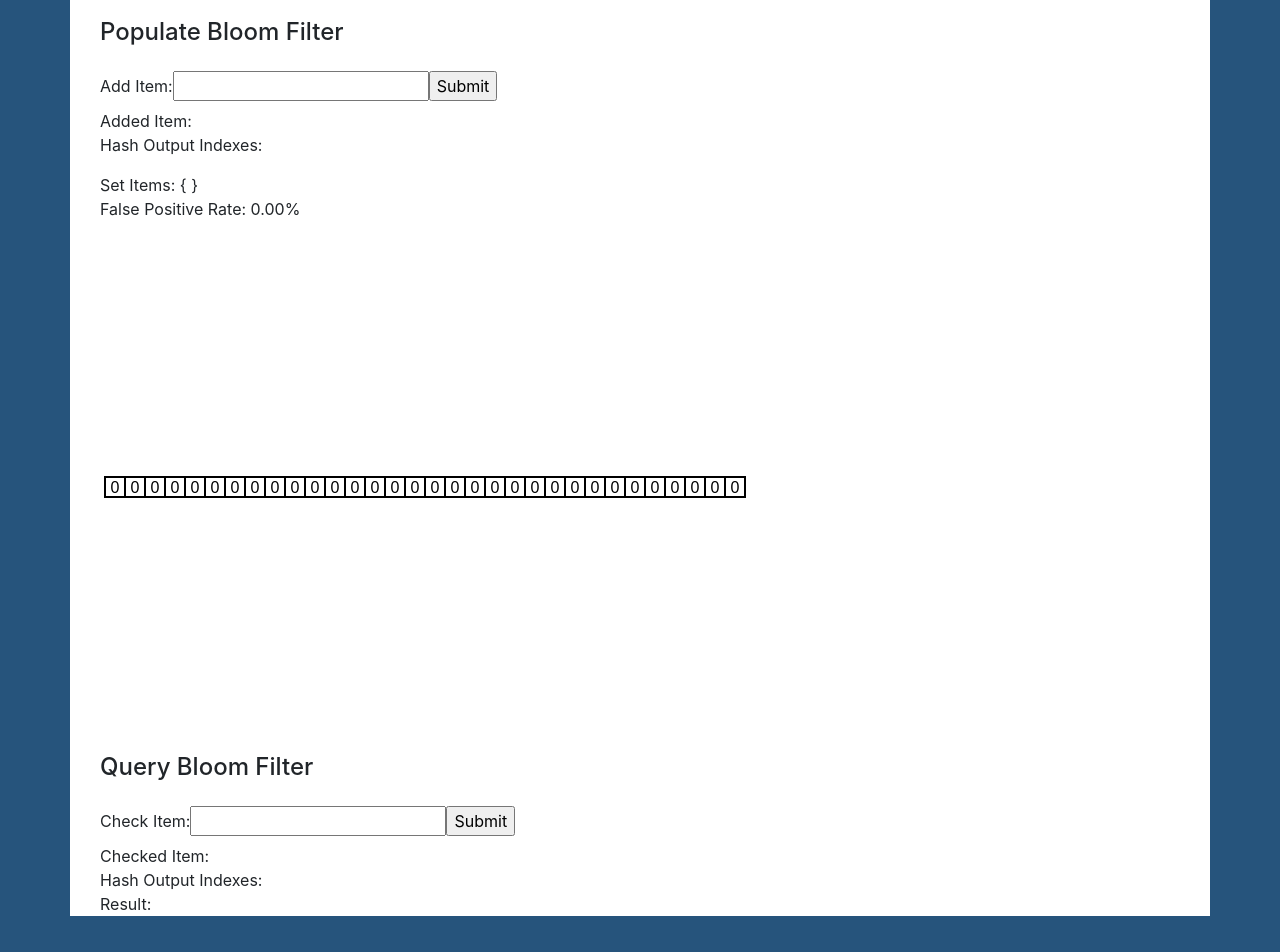
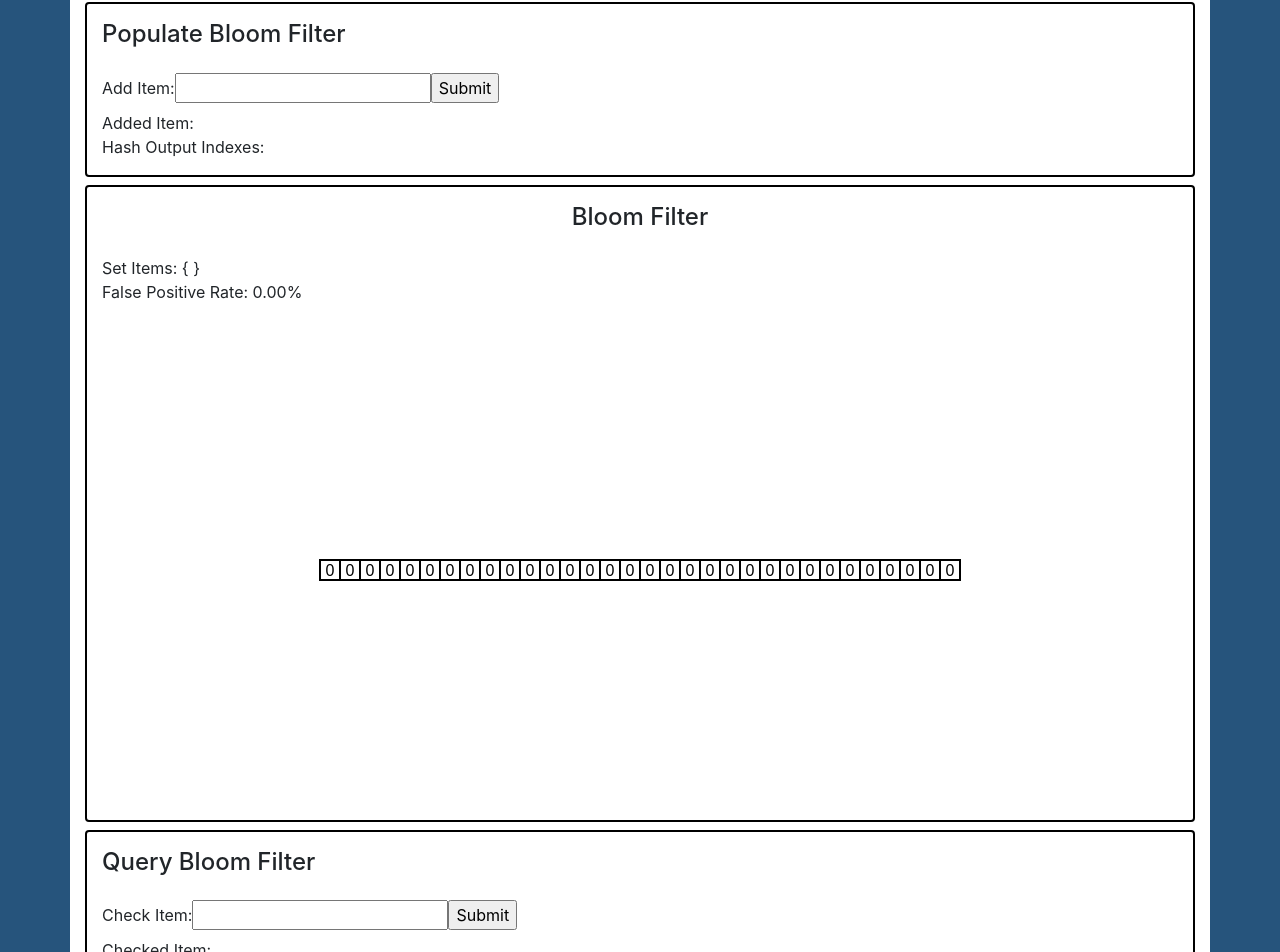
Before and after one commit to ellisandrews/bloom, a React (Create React App) app: page / in a window 1280 px wide. Shown: the part 110-1062 px from the top of the page. Built offline with nearby package versions, Linux system fonts and the light colour scheme.

Commit message:
Move FilterData into FilterContainer

```diff
--- a/src/AddContainer.js
+++ b/src/AddContainer.js
@@ -2,16 +2,14 @@ import React from 'react'
 import { Container } from 'react-bootstrap'
 import AddedItem from './AddedItem'
 import AddForm from './AddForm'
-import FilterData from './FilterData'
 
 
 const AddContainer = () => {
   return (
-    <Container id="AddContainer">
+    <Container id="AddContainer" className="border-black rounded my-2">
       <h4 className="py-3">Populate Bloom Filter</h4>
       <AddForm/>
       <AddedItem/>
-      <FilterData/>
     </Container>
   )
 }
--- a/src/App.css
+++ b/src/App.css
@@ -0,0 +1,3 @@
+.border-black {
+    border: 2px solid black;
+}
--- a/src/App.js
+++ b/src/App.js
@@ -1,16 +1,17 @@
 import React from 'react'
 import { Container } from 'react-bootstrap'
 import AddContainer from './AddContainer'
-import BitArray from './BitArray'
 import CheckContainer from './CheckContainer'
+import FilterContainer from './FilterContainer'
+import './App.css'
 
 
 const App = () => {
   return (
-    <Container id="App" className="bg-white my-2">
+    <Container id="App" className="bg-white my-2 rounded">
       <h1 className="py-4 text-center">Bloom Filter Visualizer</h1>
       <AddContainer/>
-      <BitArray/>
+      <FilterContainer/>
       <CheckContainer/>
     </Container>
   )
--- a/src/BitArray.js
+++ b/src/BitArray.js
@@ -92,6 +92,7 @@ class BitArray extends Component {
 
   render() {
     return (
+      <div className="text-center">
         <svg width="680" height="500">
           <defs>
             <marker id="arrowhead" markerWidth="5" markerHeight="5" refX="0" refY="2.5" orient="auto">
@@ -102,6 +103,7 @@ class BitArray extends Component {
           {this.renderSquares()}
           {this.rendercheckedItem()}
         </svg>
+      </div>
     )
   }
 }
--- a/src/CheckContainer.js
+++ b/src/CheckContainer.js
@@ -6,7 +6,7 @@ import CheckForm from './CheckForm'
 
 const CheckContainer = () => {
   return (
-    <Container id="CheckContainer">
+    <Container id="CheckContainer" className="border-black rounded my-2">
       <h4 className="py-3">Query Bloom Filter</h4>
       <CheckForm/>
       <CheckedItem/>
--- /dev/null
+++ b/src/FilterContainer.js
@@ -0,0 +1,18 @@
+import React from 'react'
+import { Container } from 'react-bootstrap'
+import BitArray from './BitArray'
+import FilterData from './FilterData'
+
+
+const FilterContainer = () => {
+  return (
+    <Container id="FilterContainer" className="border-black rounded my-2">
+      <h4 className="py-3 text-center">Bloom Filter</h4>
+      <FilterData/>
+      <BitArray/>
+    </Container>
+  )
+}
+
+
+export default FilterContainer
```
Lines whose indentation alone changed are shown as unchanged.
